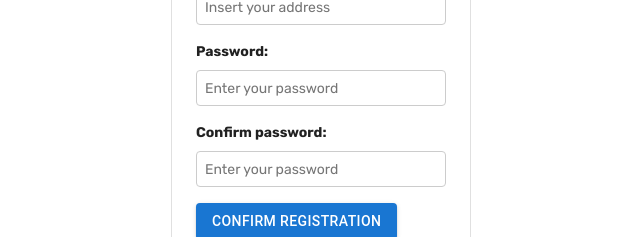
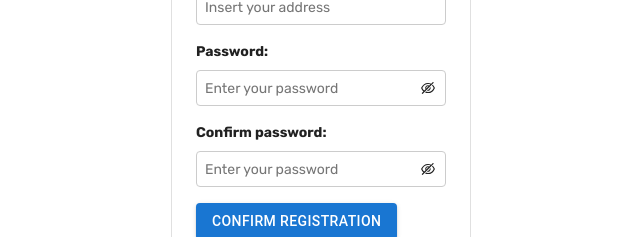
Before and after one commit to vainoue/capstone-image-store, a React (Create React App) app in the folder image-store/: page /register in a window 1280 px wide. Shown: the part 613-850 px from the top of the page, without its empty margins (319-959 px from the left). Built offline with nearby package versions, Linux system fonts and the light colour scheme.

Commit message:
password visibility

```diff
--- a/image-store/src/pages/Register.js
+++ b/image-store/src/pages/Register.js
@@ -8,11 +8,13 @@ import { Formik, Form, Field, ErrorMessage } from 'formik';
 import { Button, Card, CardContent, CardHeader } from '@mui/material';
 import * as Yup from 'yup';
 import { Helmet } from 'react-helmet-async';
+import { AiOutlineEyeInvisible, AiOutlineEye } from 'react-icons/ai';
 
 
 const Register = () => {
 
   const [error, setError] = useState('');
+  const [passwordVisible, setPasswordVisible] = useState(false);
   const navigate = useNavigate();
 
   const validationSchema = Yup.object({
@@ -63,6 +65,10 @@ const Register = () => {
 
     navigate('/');
 
+  };
+
+  const togglePasswordVisibility = () => {
+    setPasswordVisible(!passwordVisible);
   };
 
   return (
@@ -181,13 +187,26 @@ const Register = () => {
                 </div>
                 <div>
                   <label htmlFor="password" className="mt-3">Password:</label>
+                  <div className="password-field">
                     <Field
-                    type="password"
+                      type={passwordVisible ? 'text' : 'password'}
                       name="password"
                       id="password"
                       placeholder="Enter your password"
                       className="signup-field"
                     />
+                    {passwordVisible ? (
+                      <AiOutlineEye
+                        className="password-icon"
+                        onClick={togglePasswordVisibility}
+                      />
+                    ) : (
+                      <AiOutlineEyeInvisible
+                        className="password-icon"
+                        onClick={togglePasswordVisibility}
+                      />
+                    )}
+                  </div>
                   <ErrorMessage
                     name="password"
                     component="div"
@@ -196,13 +215,26 @@ const Register = () => {
                 </div>
                 <div>
                   <label htmlFor="confirmPassword" className="mt-3">Confirm password:</label>
+                  <div className="password-field">
                     <Field
-                    type="password"
+                      type={passwordVisible ? 'text' : 'password'}
                       name="confirmPassword"
                       id="confirmPassword"
                       placeholder="Enter your password"
                       className="signup-field"
                     />
+                    {passwordVisible ? (
+                      <AiOutlineEye
+                        className="password-icon"
+                        onClick={togglePasswordVisibility}
+                      />
+                    ) : (
+                      <AiOutlineEyeInvisible
+                        className="password-icon"
+                        onClick={togglePasswordVisibility}
+                      />
+                    )}
+                  </div>
                   <ErrorMessage
                     name="confirmPassword"
                     component="div"
--- a/image-store/src/styles/Register.css
+++ b/image-store/src/styles/Register.css
@@ -40,3 +40,15 @@
     font-size: 12px;
     margin-top: 4px;
 }
+
+.password-field {
+    position: relative;
+}
+
+.password-icon {
+    position: absolute;
+    top: 50%;
+    right: 10px;
+    transform: translateY(-50%);
+    cursor: pointer;
+}
```
Lines whose indentation alone changed are shown as unchanged.
